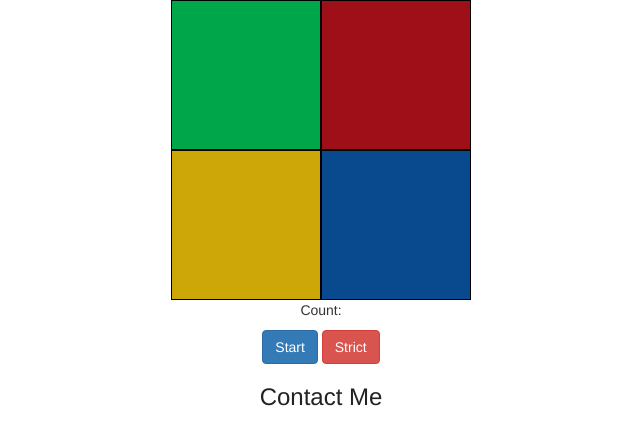
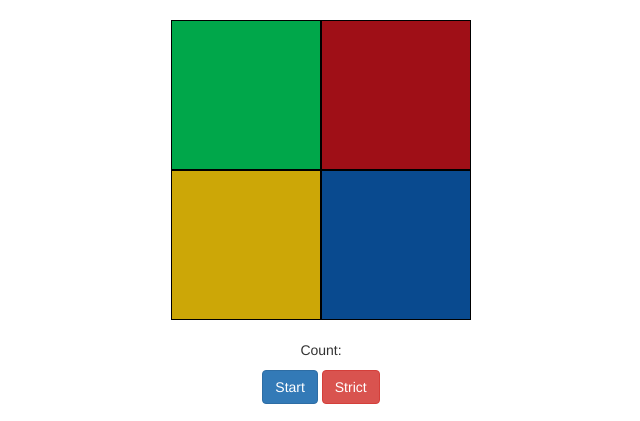
Before and after one commit to stern-shawn/FCC-Simon, a plain HTML site: page index.html in a window 1280 px wide. Shown: the top 421 px of the page, without its empty margins (319-959 px from the left). Drawn offline with nearby package versions, Linux system fonts and the light colour scheme.

Commit message:
Updating CSS to include some upper padding between screen edge and simon interface

```diff
--- a/style.css
+++ b/style.css
@@ -1,6 +1,6 @@
 .simonContainer, .gameInfo {
   width: 300px;
-  margin: auto;
+  margin: 20px auto auto auto;
 }
 
 .simonButton {
```
